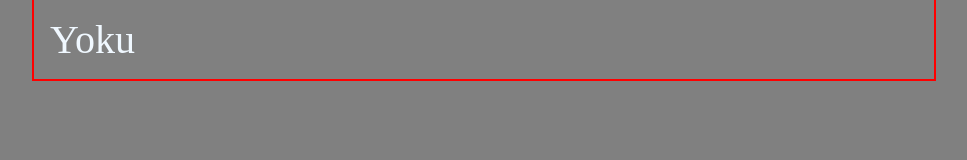
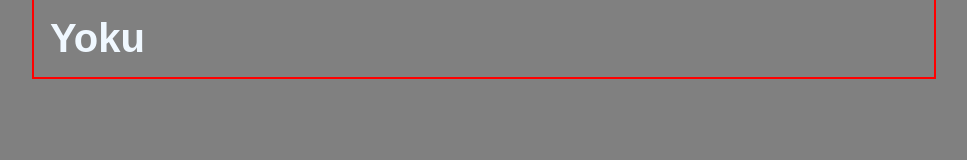
Before and after one commit to 04aks/Yoku, a plain HTML site: page web/index.html in a window 1280 px wide. Shown: the whole page, without its empty margins (156-1123 px from the left). Drawn offline with Linux system fonts and the light colour scheme.

Commit message:
Update Project's webpage

```diff
--- a/web/style.css
+++ b/web/style.css
@@ -1,7 +1,9 @@
+@import url('https://fonts.googleapis.com/css2?family=Roboto:ital,wght@0,100;0,300;0,400;0,500;0,700;0,900;1,100;1,300;1,400;1,500;1,700;1,900&display=swap');
 *{
     background-color: gray;
     padding: 0px;
     margin: 0px;
+    font-family: Roboto Mono,sans-serif;
 }
 body{
     display: flex;
@@ -15,4 +17,5 @@ body{
     color: aliceblue;
     font-size: 40px;
     padding: 16px;
+    font-weight: 700;
 }
```
